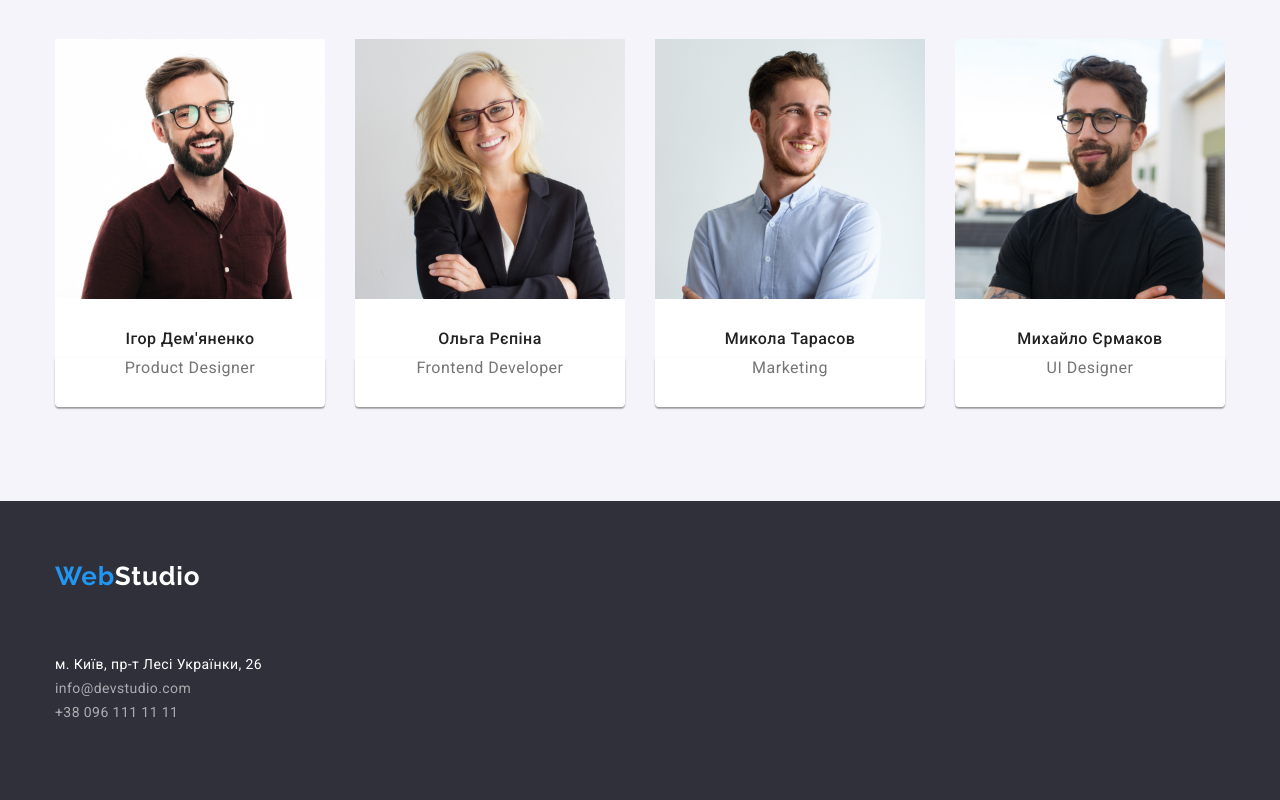
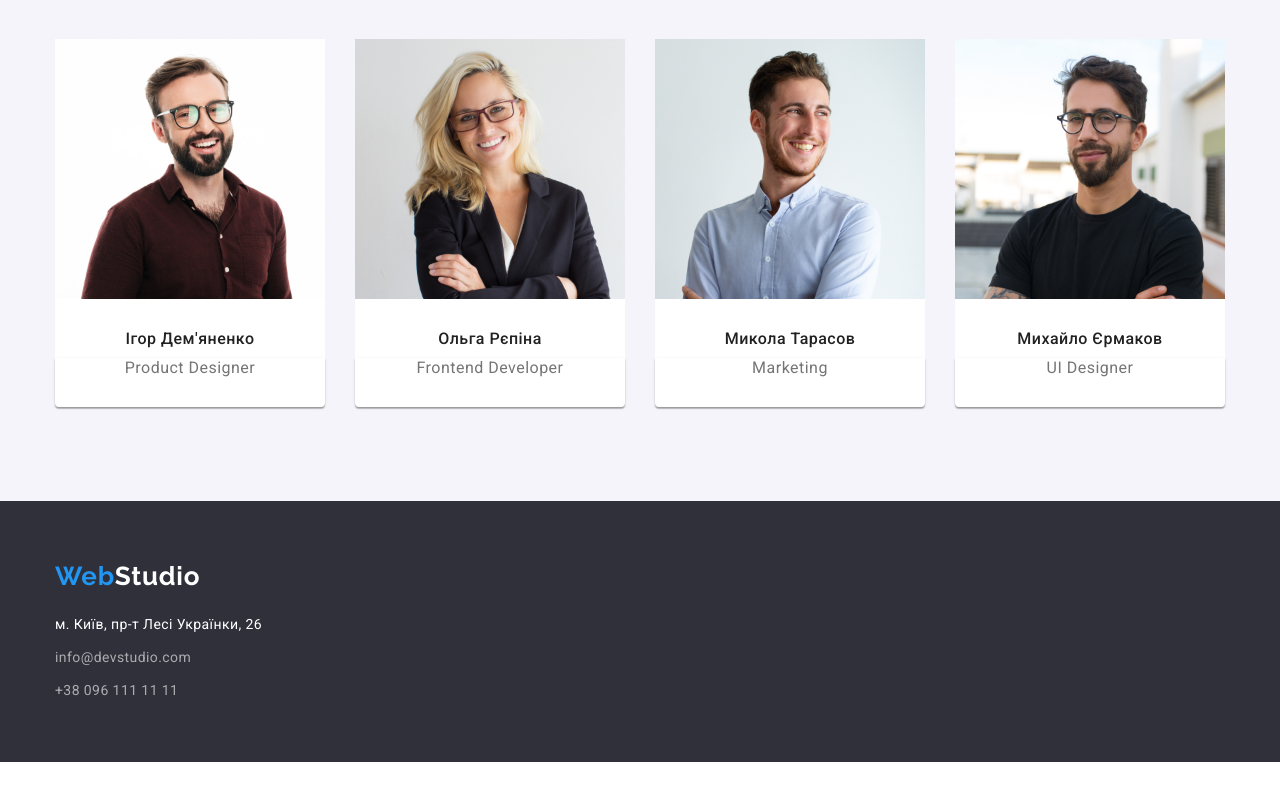
Before and after one commit to olenakononenko/goit-markup-hw-03, a plain HTML site: page index.html in a window 1280 px wide. Shown: the part 1595-2395 px from the top of the page. After the commit the page ends 2357 px from the top, so only its background shows below. Drawn offline with nearby package versions, Linux system fonts and the light colour scheme.

Commit message:
Виправлений футер

```diff
--- a/css/style.css
+++ b/css/style.css
@@ -427,37 +427,36 @@ color: var(--second-text-color);
 
 /*FOOTER*/
 /*Стилізація*/
-.main-part{
-    margin-bottom: 20px;
-    margin-top: 50px;
-}
 
-.main-adress-list{
+.main-adress-footer{
     padding-top: 60px;
     padding-bottom: 60px;
 }
-.footer-adress{
-   display: block;
-   margin-left: 20px;
+
+.footer-container{
+    display: block;
 }
 
-.footer-main-list:not(:firt-child){
-    margin-top: 9px;
-}
-
-
-.footer-loc-link,
-.footer-mail-link{
-    margin-bottom: 9px;
+.main-part{
+    display: block;
+    margin-bottom: 20px;
 }
 
 .footer-loc-link{
     margin-top: 20px;
 }
 
+.footer-mail-link,
+.footer-tel-link{
+    display: block;
+    margin-top: 9px;
+}
+
+
+
 /*Кінець стилізація*/
 
-.main-adress-list{
+.main-adress-footer{
    background-color: #2F303A;
 }
 .footer-loc-link{
--- a/index.html
+++ b/index.html
@@ -107,16 +107,16 @@
 
 
 
-<footer class = "main-adress-list">
-    <div class="container">
+<footer class = "main-adress-footer">
+    <div class="container footer-container">
     <a class="main-part list link" href="./index.html">
         <span class="firt-part list">Web</span><span class="footer-last-part list">Studio</span>
     </a>
         <adress>
             <ul class="main-adress-list link">
-                <li class="header-main-list link list"><a class="footer-loc-link link list"  href="https://goo.gl/maps/endNMve7BPjAF2EC7" targer="_blank" rel="noopener noreferrer nofolow"> м. Київ, пр-т Лесі Українки, 26</a></li>
-                <li class="header-main-list link list"><a class="footer-mail-link link list" href="mailto:info@devstudio.com">info@devstudio.com </a></li>
-                <li class="header-main-list link list"><a class="footer-tel-link link list "  href="tel:+380961111111">+38 096 111 11 11</a></li>
+                <li class="footer-main-list link list"><a class="footer-loc-link link list"  href="https://goo.gl/maps/endNMve7BPjAF2EC7" targer="_blank" rel="noopener noreferrer nofolow"> м. Київ, пр-т Лесі Українки, 26</a></li>
+                <li class="footer-main-list link list"><a class="footer-mail-link link list" href="mailto:info@devstudio.com">info@devstudio.com </a></li>
+                <li class="footer-main-listlink list"><a class="footer-tel-link link list "  href="tel:+380961111111">+38 096 111 11 11</a></li>
             </ul>
         </adress>
     </div>
```
Also changed, not shown: portfolio.html (+2 -2 lines).
